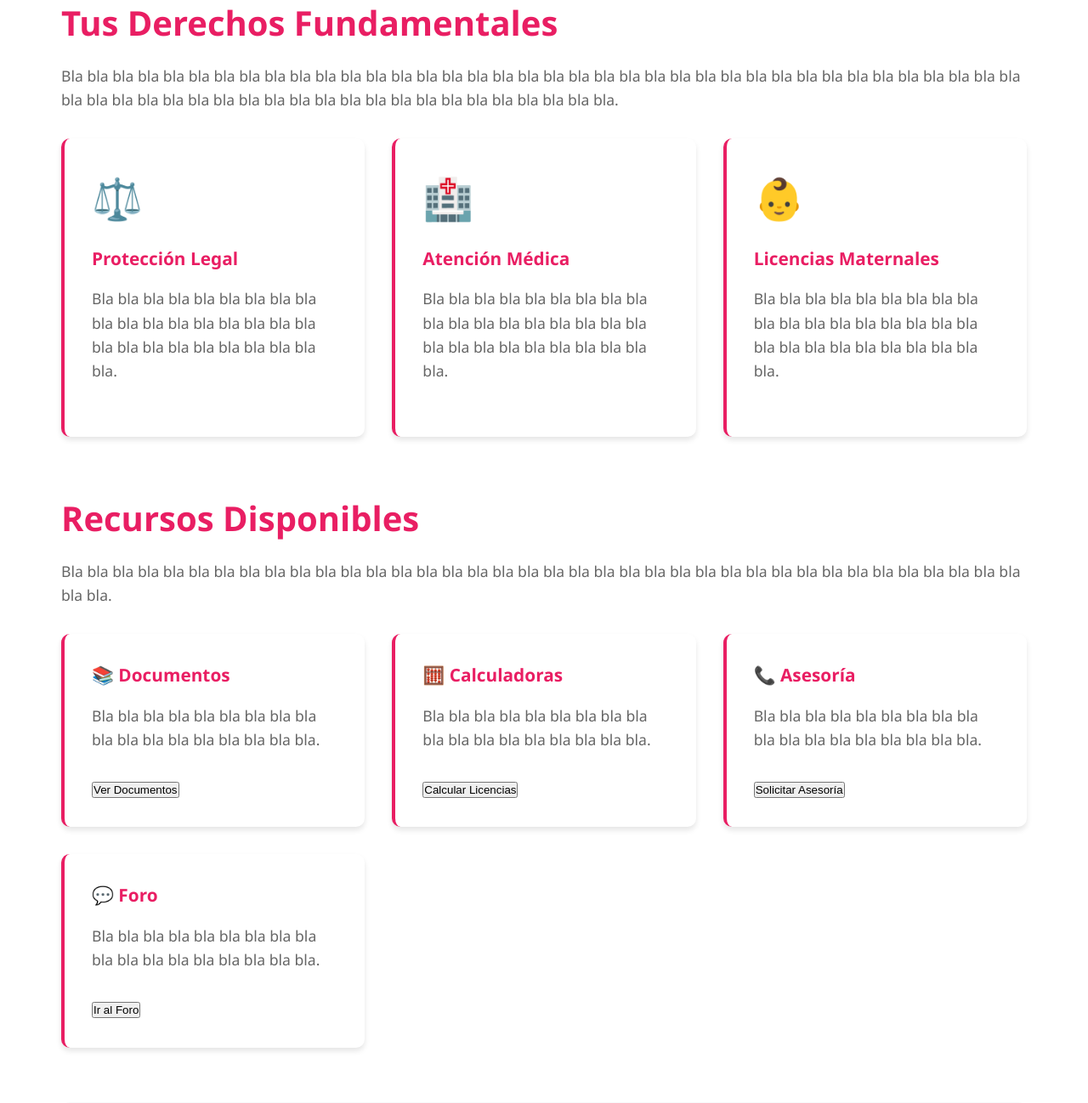
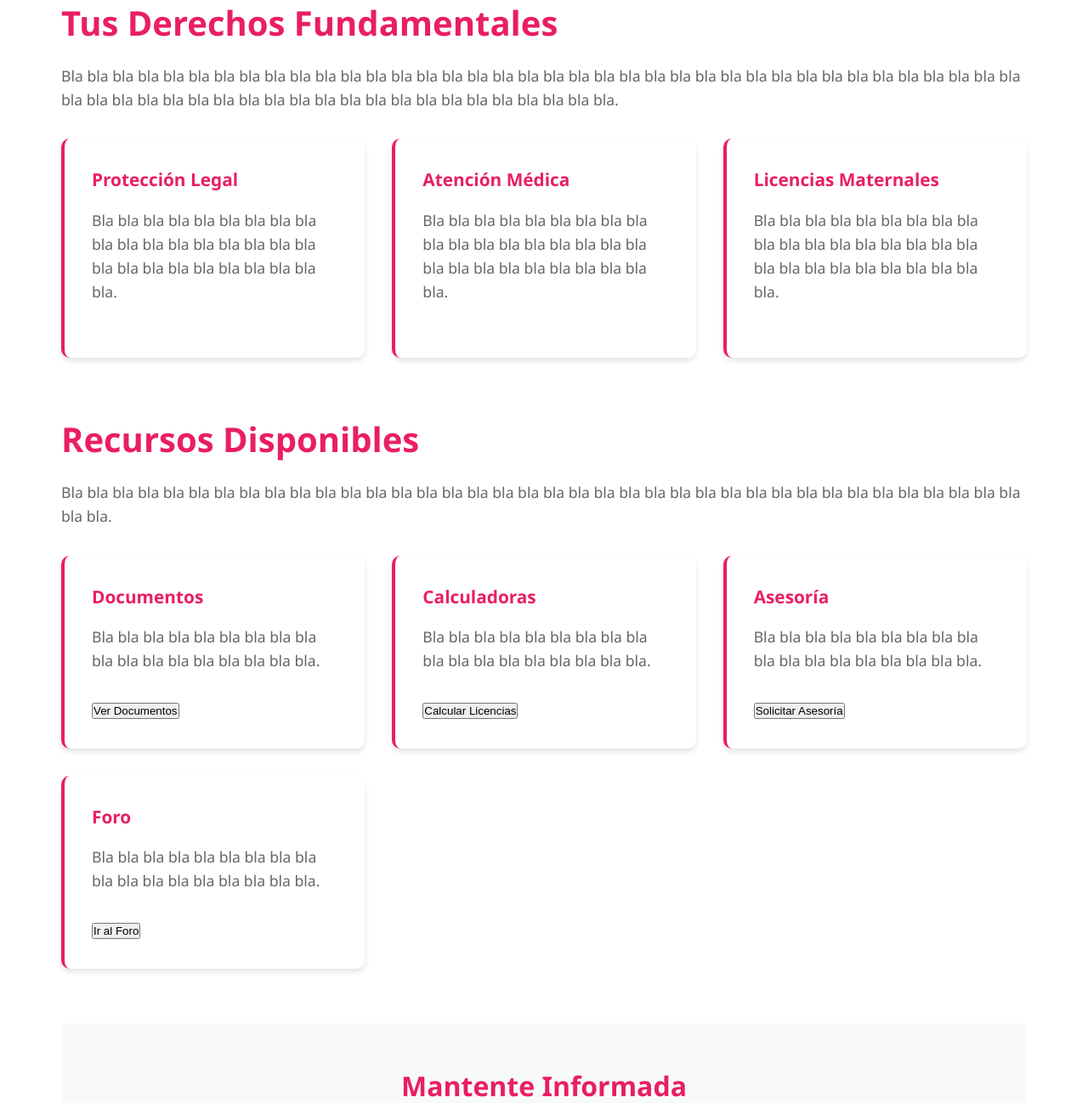
Before and after one commit to LCDS-Sebox/P.I-Derechos_Embrazadas, a Django app: page / in a window 1280 px wide. Shown: the part 518-1816 px from the top of the page at 85% size. Run offline with Django 5.2, Linux system fonts and the light colour scheme.

Commit message:
Quitar emojis por un futuro cambio a imagenes

```diff
--- a/derechos_embarazadas/web/templates/index.html
+++ b/derechos_embarazadas/web/templates/index.html
@@ -21,17 +21,14 @@
 
             <div class="cards-grid">
                 <div class="card">
-                    <div class="card-icon">⚖️</div>
                     <h3>Protección Legal</h3>
                     <p>Bla bla bla bla bla bla bla bla bla bla bla bla bla bla bla bla bla bla bla bla bla bla bla bla bla bla bla bla.</p>
                 </div>
                 <div class="card">
-                    <div class="card-icon">🏥</div>
                     <h3>Atención Médica</h3>
                     <p>Bla bla bla bla bla bla bla bla bla bla bla bla bla bla bla bla bla bla bla bla bla bla bla bla bla bla bla bla.</p>
                 </div>
                 <div class="card">
-                    <div class="card-icon">👶</div>
                     <h3>Licencias Maternales</h3>
                     <p>Bla bla bla bla bla bla bla bla bla bla bla bla bla bla bla bla bla bla bla bla bla bla bla bla bla bla bla bla.</p>
                 </div>
@@ -45,25 +42,25 @@
 
             <div class="cards-grid">
                 <div class="card">
-                    <h3>📚 Documentos</h3>
+                    <h3> Documentos</h3>
                     <p>Bla bla bla bla bla bla bla bla bla bla bla bla bla bla bla bla bla bla.</p>
                     <button class="btn-resource" onclick="alert('Funcionalidad no disponible')">Ver Documentos</button>
                 </div>
 
                 <div class="card">
-                    <h3>🧮 Calculadoras</h3>
+                    <h3> Calculadoras</h3>
                     <p>Bla bla bla bla bla bla bla bla bla bla bla bla bla bla bla bla bla bla.</p>
                     <button class="btn-resource" onclick="alert('Funcionalidad no disponible')">Calcular Licencias</button>
                 </div>
 
                 <div class="card">
-                    <h3>📞 Asesoría</h3>
+                    <h3> Asesoría</h3>
                     <p>Bla bla bla bla bla bla bla bla bla bla bla bla bla bla bla bla bla bla.</p>
                     <button class="btn-resource" onclick="alert('Funcionalidad no disponible')">Solicitar Asesoría</button>
                 </div>
 
                 <div class="card">
-                    <h3>💬 Foro</h3>
+                    <h3> Foro</h3>
                     <p>Bla bla bla bla bla bla bla bla bla bla bla bla bla bla bla bla bla bla.</p>
                     <button class="btn-resource" onclick="alert('Funcionalidad no disponible')">Ir al Foro</button>
                 </div>
```
